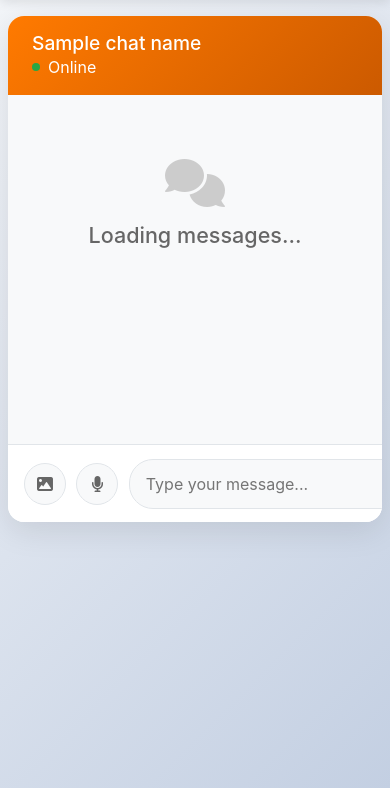
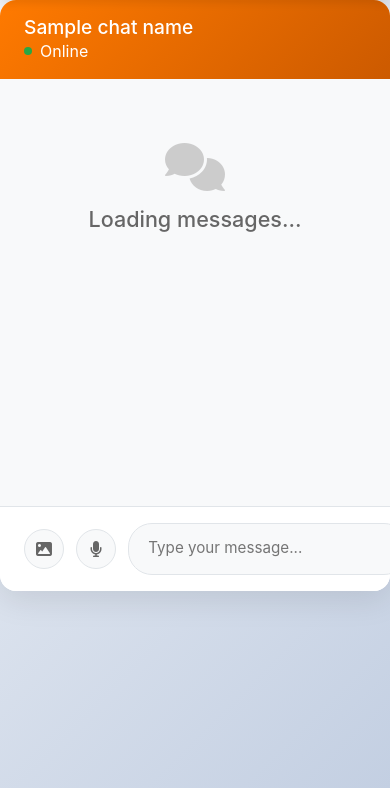
Before and after one commit to IsaacStanley-me/paypal-django, a Django app: template templates/accounts/chat_session.html in a window 390 px wide. Shown: the part 56-844 px from the top of the page. Run offline with Django 5.2, Linux system fonts and the light colour scheme; the template is opened without the code that fills it: most values are stand-ins (such as "Sample title", 1, 10 or a date in 2020); data that the repository does not hold is empty; some libraries are stand-ins or nearby versions.

Commit message:
Fix mobile layout - full width chat container and send button visibility

```diff
--- a/templates/accounts/chat_session.html
+++ b/templates/accounts/chat_session.html
@@ -25,6 +25,54 @@
             max-width: 1200px;
             margin: 2rem auto;
             padding: 0 1rem;
+        }
+
+        @media (max-width: 768px) {
+            .main-container {
+                margin: 0;
+                padding: 0;
+                max-width: 100%;
+            }
+
+            .chat-container {
+                height: calc(100vh - 60px);
+                border-radius: 0;
+            }
+
+            .chat-input {
+                padding: 0.75rem 0.85rem;
+                gap: 0.75rem;
+            }
+
+            .chat-input-wrapper {
+                gap: 0.6rem;
+            }
+
+            .image-upload-btn {
+                width: 40px;
+                height: 40px;
+                flex-shrink: 0;
+            }
+
+            .voice-recorder-btn {
+                width: 40px;
+                height: 40px;
+                flex-shrink: 0;
+            }
+
+            .send-btn {
+                width: 46px;
+                height: 46px;
+                min-width: 46px;
+                min-height: 46px;
+                flex-shrink: 0;
+            }
+
+            .chat-input input {
+                padding: 0.7rem 0.9rem;
+                font-size: 1rem;
+                border-radius: 24px;
+            }
         }
 
         .chat-container {
@@ -381,58 +429,21 @@
             background: #dc3545;
         }
 
-        @media (max-width: 768px) {
-            .main-container {
-                margin: 1rem auto;
-                padding: 0 0.5rem;
-            }
+        .message-actions {
+            position: absolute;
+            top: -30px;
+            right: 0;
+            display: none;
+            gap: 0.5rem;
+        }
 
-            .chat-container {
-                height: 60vh;
-            }
+        .message:hover .message-actions {
+            display: flex;
+        }
 
-            .message-content {
-                max-width: 85%;
-            }
-
-            .chat-input {
-                padding: 0.85rem 1rem;
-                gap: 0.85rem;
-            }
-
-            .chat-input-wrapper {
-                gap: 0.65rem;
-            }
-
-            .image-upload-btn {
-                width: 42px;
-                height: 42px;
-            }
-
-            .voice-recorder-btn {
-                width: 42px;
-                height: 42px;
-            }
-
-            .send-btn {
-                width: 48px;
-                height: 48px;
-                min-width: 48px;
-                min-height: 48px;
-            }
-
-            .chat-input input {
-                padding: 0.75rem 1rem;
-                font-size: 1rem;
-                border-radius: 24px;
-            }
-
-            .message-actions {
-                position: static;
-                display: flex;
-                margin-top: 0.5rem;
-                justify-content: flex-end;
-            }
+        .message.own .message-actions {
+            right: auto;
+            left: 0;
         }
     </style>
 </head>
```
